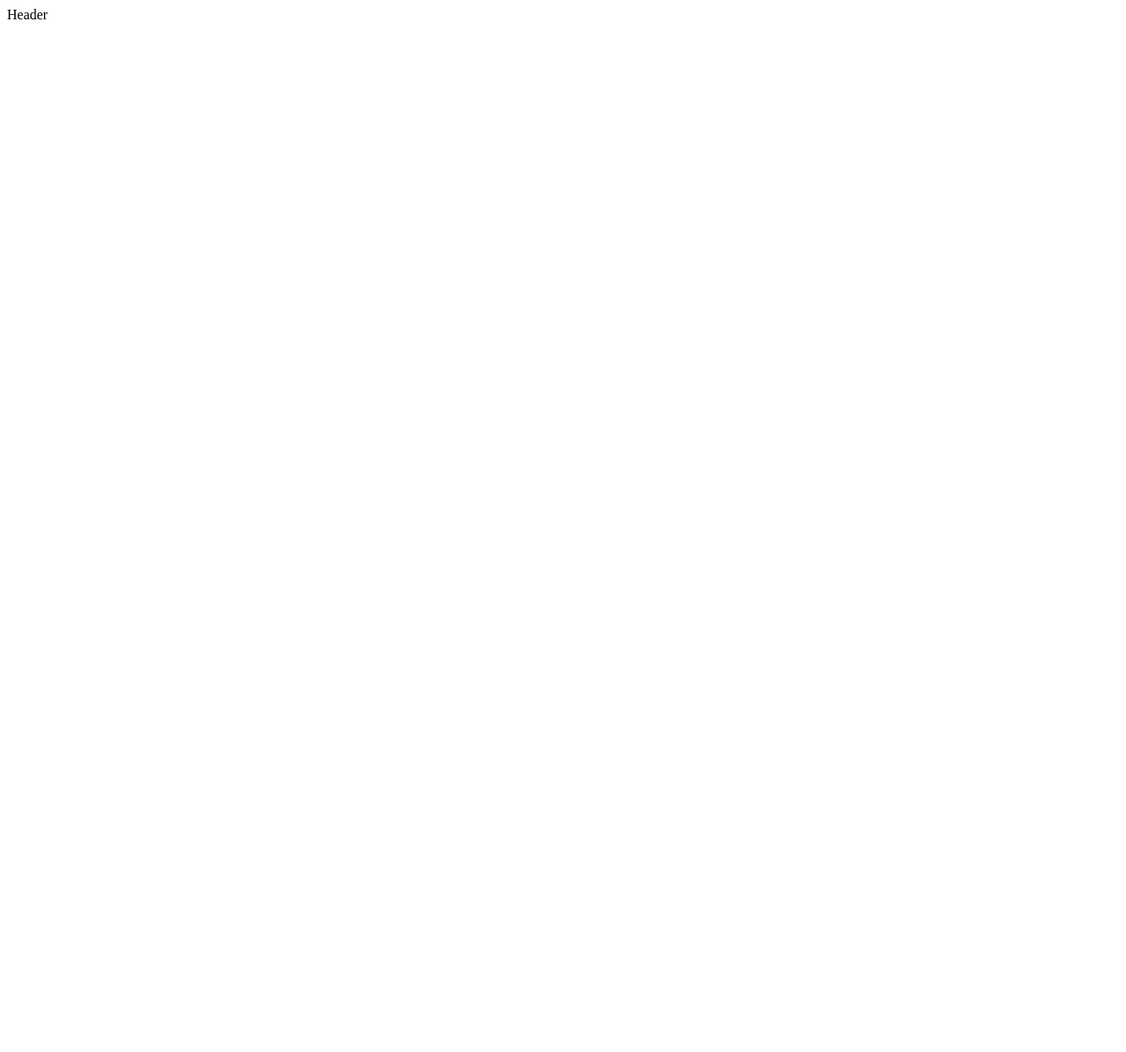
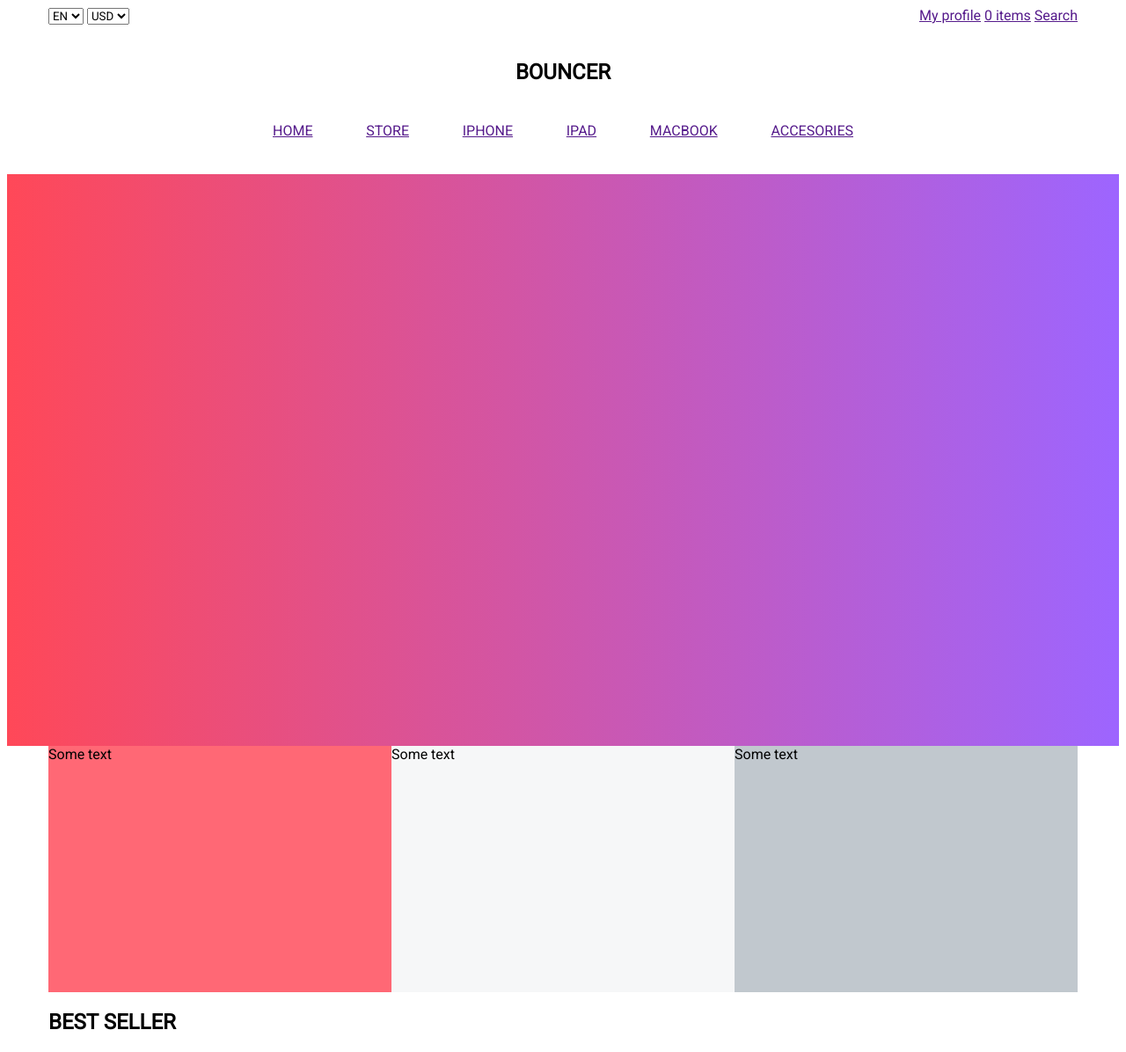
Before and after one commit to NickStepanenko/learning_project, a plain HTML site: page index.html in a window 1280 px wide. Shown: the whole page at 88% size. Before the commit the page ends 800 px from the top, so only its background shows below. Drawn offline with Linux system fonts and the light colour scheme.

Commit message:
Добавляет основную html и css разметку страницы

```diff
--- /dev/null
+++ b/css/_common.scss
@@ -0,0 +1,53 @@
+* {
+    box-sizing: border-box;
+    font-family: 'Roboto', sans-serif;
+}
+
+.container {
+    max-width: 1170px;
+    margin: 0 auto;
+}
+
+.flex-container {
+    display: flex;
+    justify-content: space-between;
+}
+
+.slider {
+    height: 650px;
+    background: linear-gradient(to right, #FF4858, #9D65FF);
+}
+
+.some-hot-offer {
+    width: 390px;
+    height: 280px;
+}
+
+#hot-offer-1 {
+    background-color: #FF6875;
+}
+
+#hot-offer-2 {
+    background-color: #F6F7F8;
+}
+
+#hot-offer-3 {
+    background-color: #C1C8CE;
+}
+
+nav {
+    width: 660px;
+    height: 90px;
+    margin: 0 auto;
+    margin-top: 40px;
+    margin-bottom: 40px;
+    display: flex;
+    flex-direction: column;
+    justify-content: space-between;
+}
+
+h1 {
+    width: 190px;
+    margin: 0 auto;
+    text-align: center;
+}
--- /dev/null
+++ b/css/main-page.scss
@@ -0,0 +1 @@
+@import 'common'
--- a/index.html
+++ b/index.html
@@ -1,17 +1,82 @@
 <!DOCTYPE html>
-<html>
-    <body>
-        <div class="header">Header</div>
-        <div class="content"></div>
-        <div></div>
-        <div>
-            <span></span>
+<html lang="en">
+<head>
+    <meta charset="UTF-8">
+    <meta name="viewport" content="width=device-width, initial-scale=1.0">
+    <title>BOUNCER</title>
+    <link href="https://fonts.googleapis.com/css2?family=Roboto&display=swap" rel="stylesheet">
+    <link rel="stylesheet" href="css/main-page.css">
+</head>
+<body>
+    <header>
+        <div class="container flex-container">
+            <div class="language-currency-chouse">
+                <select name="language" id="">
+                    <option value="english">EN</option>
+                    <option value="russian">RU</option>
+                </select>
+                <select name="currency" id="">
+                    <option value="dollars">USD</option>
+                    <option value="euro">EU</option>
+                    <option value="rubles">RUB</option>
+                </select>
+            </div>
+            <div>
+                <a href="" class="my-profile-link">My profile</a>
+                <a href="" class="basket-link">0 items</a>
+                <a href="" class="searchbar">Search</a>
+            </div>
         </div>
-        <div>
-            <span></span>
+        <nav>
+            <h1>BOUNCER</h1>
+            <div class="flex-container">
+            <a href="" class="nav-link">HOME</a>
+            <a href="" class="nav-link">STORE</a>
+            <a href="" class="nav-link">IPHONE</a>
+            <a href="" class="nav-link">IPAD</a>
+            <a href="" class="nav-link">MACBOOK</a>
+            <a href="" class="nav-link">ACCESORIES</a>
         </div>
-        <span></span>
-        <div></div>
-        <div></div>
-    </body>
+        </nav>
+    </header>
+    <section class="slider">
+        <div class="container">
+        </div>
+    </section>
+    <section class="hot-offers">
+        <div class="container flex-container">
+            <div class="some-hot-offer" id="hot-offer-1">Some text</div>
+            <div class="some-hot-offer" id="hot-offer-2">Some text</div>
+            <div class="some-hot-offer" id="hot-offer-3">Some text</div>
+        </div>
+    </section>
+    <section class=best-seller>
+        <div class="container">
+            <h2>BEST SELLER</h2>
+        </div>
+    </section>
+    <section class="commercial-sale">
+        <div class="container"></div>
+    </section>
+    <section class="features">
+        <div class="container"></div>
+    </section>
+    <section class="latest-news">
+        <div class="container"></div>
+    </section>
+    <section class="featured-products">
+        <div class="container"></div>
+    </section>
+    <section class="search">
+        <div class="container"></div>
+    </section>
+    <section class="contact-information">
+        <div class="container"></div>
+    </section>
+    <footer>
+        <div class="container"></div>
+        <div class="container"></div>
+        <div class="container"></div>
+    </footer>
+</body>
 </html>
```
Also changed, not shown: css/main-page.css (added), 1 other file.
